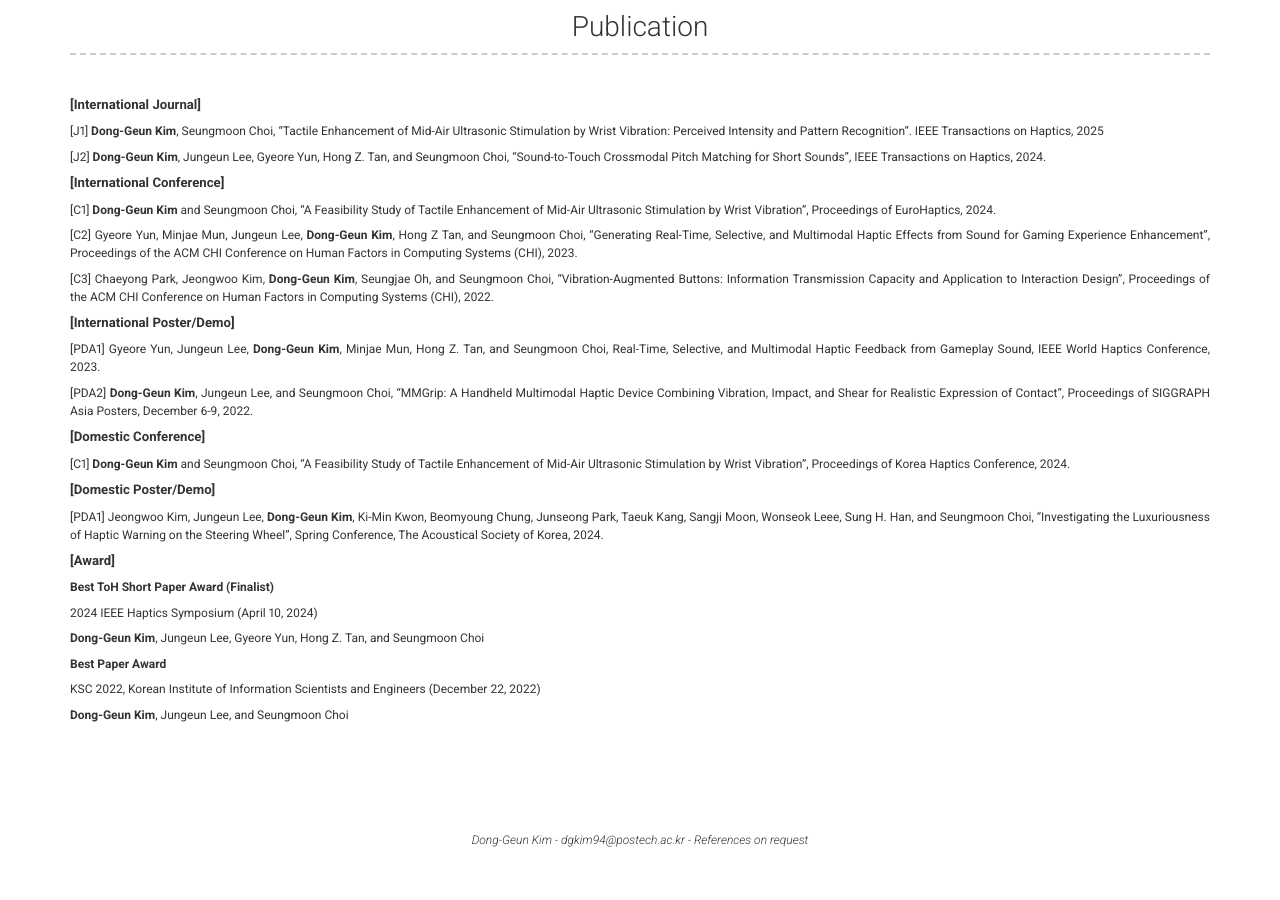
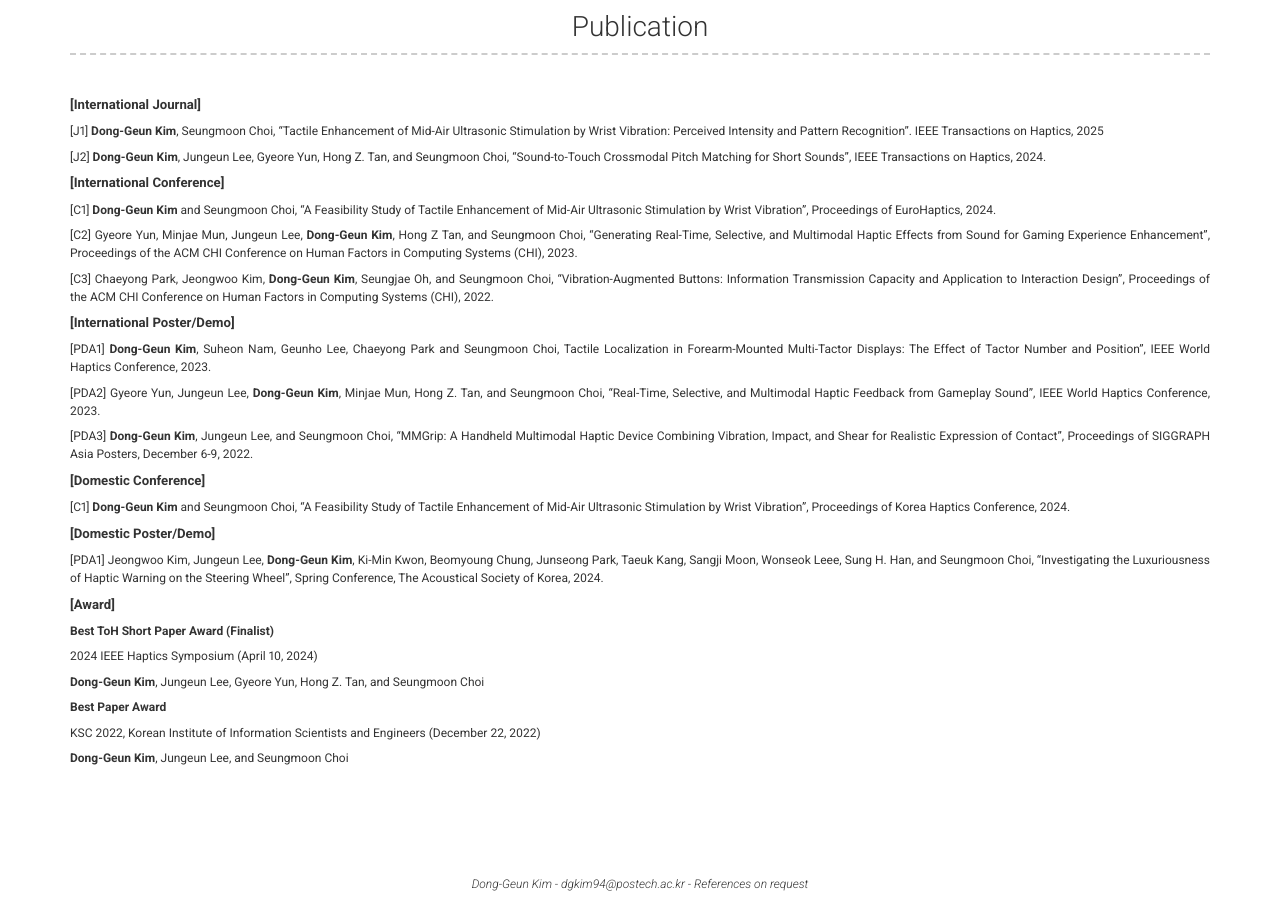
Before and after one commit to DGKIM94/dgkim94.github.io, a Jekyll site: the page built from index.md, in a window 1280 px wide and 900 px high, scrolled down 2068 px. Built offline with Jekyll 4.4.1, drawn with Linux system fonts in a browser that asks for light colours; nearby versions of some CDN libraries; before the commit the page ends 2925 px from its top, so only the background shows below that.

Commit message:
Update _config.yml

```diff
--- a/_config.yml
+++ b/_config.yml
@@ -168,9 +168,11 @@ content:
 
       <strong style="font-size: 1.1em;">[International Poster/Demo]</strong>
 
-      [PDA1] Gyeore Yun, Jungeun Lee, <strong>Dong-Geun Kim</strong>, Minjae Mun, Hong Z. Tan, and Seungmoon Choi, Real-Time, Selective, and Multimodal Haptic Feedback from Gameplay Sound, IEEE World Haptics Conference, 2023.
+      [PDA1] <strong>Dong-Geun Kim</strong>, Suheon Nam, Geunho Lee, Chaeyong Park and Seungmoon Choi, Tactile Localization in Forearm-Mounted Multi-Tactor Displays: The Effect of Tactor Number and Position", IEEE World Haptics Conference, 2023.
 
-      [PDA2] <strong>Dong-Geun Kim</strong>, Jungeun Lee, and Seungmoon Choi, "MMGrip: A Handheld Multimodal Haptic Device Combining Vibration, Impact, and Shear for Realistic Expression of Contact", Proceedings of SIGGRAPH Asia Posters, December 6-9, 2022.
+      [PDA2] Gyeore Yun, Jungeun Lee, <strong>Dong-Geun Kim</strong>, Minjae Mun, Hong Z. Tan, and Seungmoon Choi, "Real-Time, Selective, and Multimodal Haptic Feedback from Gameplay Sound", IEEE World Haptics Conference, 2023.
+
+      [PDA3] <strong>Dong-Geun Kim</strong>, Jungeun Lee, and Seungmoon Choi, "MMGrip: A Handheld Multimodal Haptic Device Combining Vibration, Impact, and Shear for Realistic Expression of Contact", Proceedings of SIGGRAPH Asia Posters, December 6-9, 2022.
 
       <strong style="font-size: 1.1em;">[Domestic Conference]</strong>
 
```
